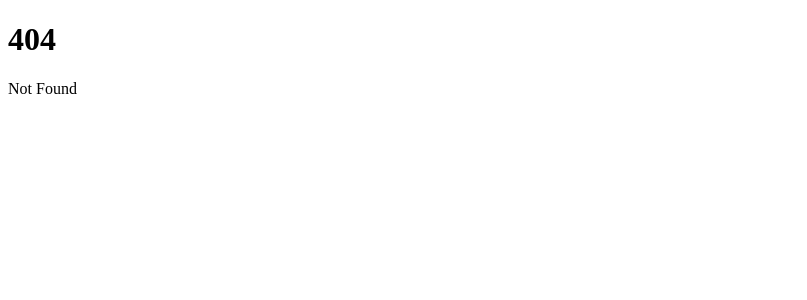
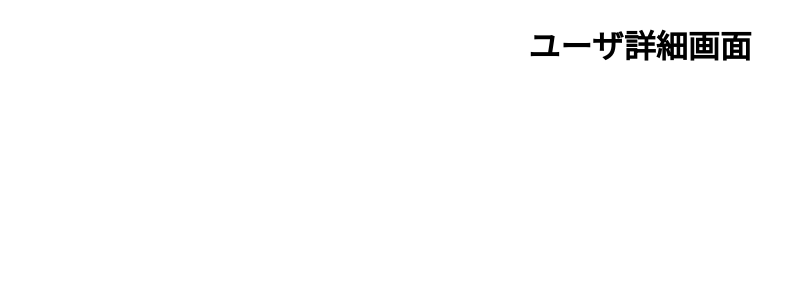
Before and after one commit to martin-of-freedom-develop/Monocrea-Technical-Training, a SvelteKit app in the folder mono-front/: page /UserDetails in a window 1280 px wide. Before the commit this address had no page. Shown: the top 300 px of the page, without its empty margins (0-807 px from the left). Built offline with nearby package versions, Linux system fonts and the light colour scheme.

Commit message:
20250916 add ユーザ検索画面用資材

```diff
--- /dev/null
+++ b/mono-front/src/routes/UserDetails/+page.svelte
@@ -0,0 +1,23 @@
+<!--
+* 画面名：ユーザ詳細画面
+* プログラムファイル名：+page.svelte
+* 処理入力：
+* 処理内部入力：
+* 処理出力：
+* 外接サーバ：$1. json-server
+* 　　　　　　$2. Docker + PostgreSQL
+* 　　　　　　※バックエンド切り替えフラグにより、外接サーバの向き先を変更することができます。
+* 処理概要：
+* 　json-server若しくはPostgreSQLに格納されているユーザデータの登録・更新・削除を行います。
+-->
+<style>
+    h1 {
+        text-align: center;
+    }
+</style>
+
+<script lang="ts">
+    import {UIMaterial} from './UserDetailsMaterial'
+</script>
+
+<h1>{UIMaterial.material01}</h1>
--- /dev/null
+++ b/mono-front/src/routes/UserDetails/UserDetailsMaterial.ts
@@ -0,0 +1,3 @@
+export const UIMaterial = {
+    material01: 'ユーザ詳細画面'
+}
--- /dev/null
+++ b/mono-front/src/routes/UserDetails/ValidationErrorMessage.ts
@@ -0,0 +1,3 @@
+export const ValidationMessage = {
+    validationErrorMessage01: ''
+}
```
